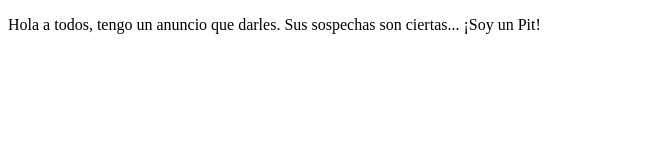
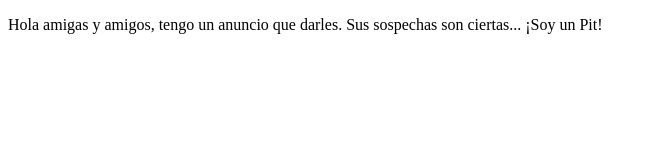
Before and after one commit to rosapaolac/proyectoDemoCursoPrework, a plain HTML site: page index.html in a window 1280 px wide. Shown: the whole page, without its empty margins (0-655 px from the left). Drawn offline with Linux system fonts and the light colour scheme.

Commit message:
cambios agregamos sitio de paopit

```diff
--- a/index.html
+++ b/index.html
@@ -8,7 +8,7 @@
 </head>
 <body>
     <p>
-        Hola a todos, tengo un anuncio que darles. Sus sospechas son ciertas... ¡Soy un Pit!
+        Hola amigas y amigos, tengo un anuncio que darles. Sus sospechas son ciertas... ¡Soy un Pit!
     </p>
 </body>
 </html>
```
